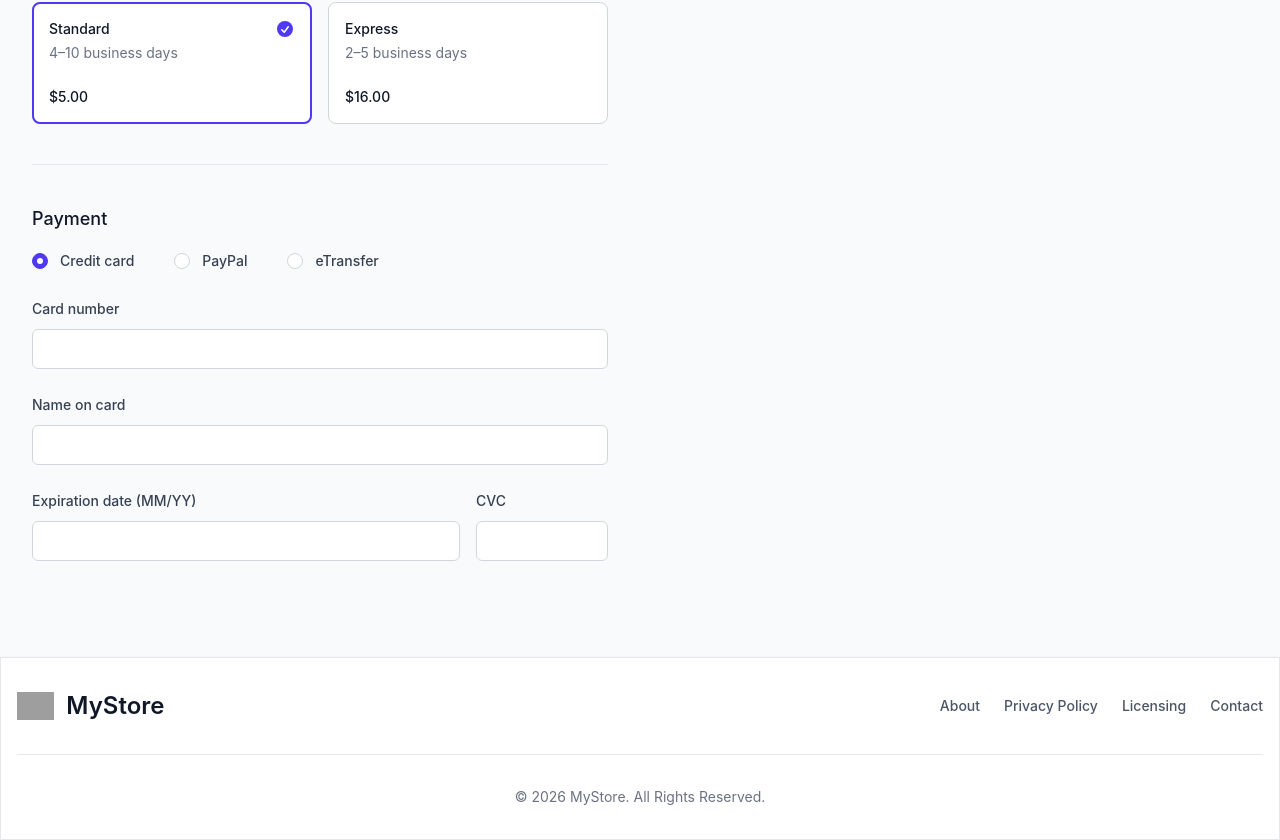
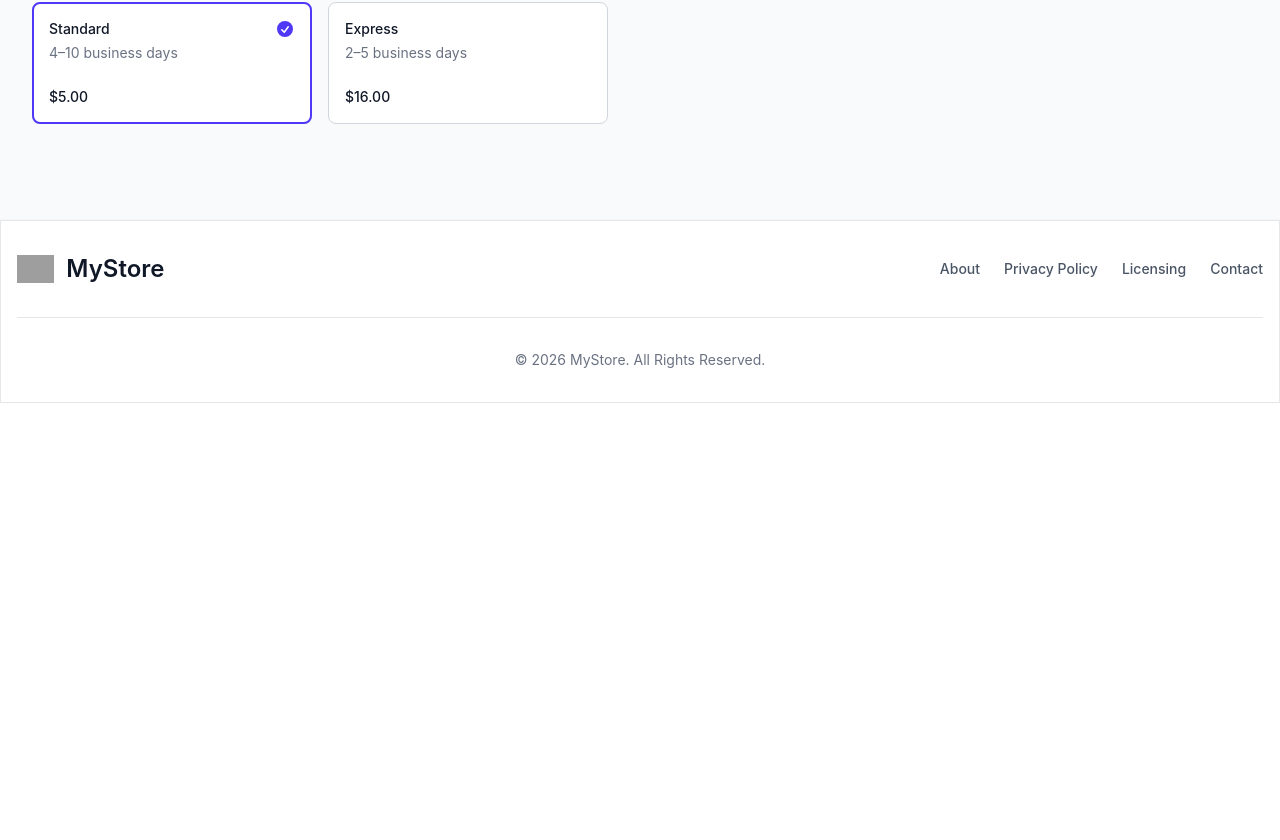
Before and after one commit to ManashSwain/myecommerce, a React (Vite) app in the folder client/: page /checkout in a window 1280 px wide. Shown: the part 1181-2021 px from the top of the page. After the commit the page ends 1584 px from the top, so only its background shows below. Built offline with nearby package versions, Linux system fonts and the light colour scheme; no server answers; grey boxes are pictures that could not be loaded.

Commit message:
Remove card information

```diff
--- a/client/src/components/Checkout.jsx
+++ b/client/src/components/Checkout.jsx
@@ -28,11 +28,7 @@ const deliveryMethods = [
   { id: 1, title: 'Standard', turnaround: '4–10 business days', price: '$5.00' },
   { id: 2, title: 'Express', turnaround: '2–5 business days', price: '$16.00' },
 ]
-const paymentMethods = [
-  { id: 'credit-card', title: 'Credit card' },
-  { id: 'paypal', title: 'PayPal' },
-  { id: 'etransfer', title: 'eTransfer' },
-]
+
 
 const Checkout = () => {
   return (
@@ -255,93 +251,6 @@ const Checkout = () => {
                 </div>
               </fieldset>
             </div>
-
-            {/* Payment */}
-            <div className="mt-10 border-t border-gray-200 pt-10">
-              <h2 className="text-lg font-medium text-gray-900">Payment</h2>
-
-              <fieldset className="mt-4">
-                <legend className="sr-only">Payment type</legend>
-                <div className="space-y-4 sm:flex sm:items-center sm:space-y-0 sm:space-x-10">
-                  {paymentMethods.map((paymentMethod, paymentMethodIdx) => (
-                    <div key={paymentMethod.id} className="flex items-center">
-                      <input
-                        defaultChecked={paymentMethodIdx === 0}
-                        id={paymentMethod.id}
-                        name="payment-type"
-                        type="radio"
-                        className="relative size-4 appearance-none rounded-full border border-gray-300 bg-white before:absolute before:inset-1 before:rounded-full before:bg-white not-checked:before:hidden checked:border-indigo-600 checked:bg-indigo-600 focus-visible:outline-2 focus-visible:outline-offset-2 focus-visible:outline-indigo-600 disabled:border-gray-300 disabled:bg-gray-100 disabled:before:bg-gray-400 forced-colors:appearance-auto forced-colors:before:hidden"
-                      />
-                      <label htmlFor={paymentMethod.id} className="ml-3 block text-sm/6 font-medium text-gray-700">
-                        {paymentMethod.title}
-                      </label>
-                    </div>
-                  ))}
-                </div>
-              </fieldset>
-
-              <div className="mt-6 grid grid-cols-4 gap-x-4 gap-y-6">
-                <div className="col-span-4">
-                  <label htmlFor="card-number" className="block text-sm/6 font-medium text-gray-700">
-                    Card number
-                  </label>
-                  <div className="mt-2">
-                    <input
-                      id="card-number"
-                      name="card-number"
-                      type="text"
-                      autoComplete="cc-number"
-                      className="block w-full rounded-md bg-white px-3 py-2 text-base text-gray-900 outline-1 -outline-offset-1 outline-gray-300 placeholder:text-gray-400 focus:outline-2 focus:-outline-offset-2 focus:outline-indigo-600 sm:text-sm/6"
-                    />
-                  </div>
-                </div>
-
-                <div className="col-span-4">
-                  <label htmlFor="name-on-card" className="block text-sm/6 font-medium text-gray-700">
-                    Name on card
-                  </label>
-                  <div className="mt-2">
-                    <input
-                      id="name-on-card"
-                      name="name-on-card"
-                      type="text"
-                      autoComplete="cc-name"
-                      className="block w-full rounded-md bg-white px-3 py-2 text-base text-gray-900 outline-1 -outline-offset-1 outline-gray-300 placeholder:text-gray-400 focus:outline-2 focus:-outline-offset-2 focus:outline-indigo-600 sm:text-sm/6"
-                    />
-                  </div>
-                </div>
-
-                <div className="col-span-3">
-                  <label htmlFor="expiration-date" className="block text-sm/6 font-medium text-gray-700">
-                    Expiration date (MM/YY)
-                  </label>
-                  <div className="mt-2">
-                    <input
-                      id="expiration-date"
-                      name="expiration-date"
-                      type="text"
-                      autoComplete="cc-exp"
-                      className="block w-full rounded-md bg-white px-3 py-2 text-base text-gray-900 outline-1 -outline-offset-1 outline-gray-300 placeholder:text-gray-400 focus:outline-2 focus:-outline-offset-2 focus:outline-indigo-600 sm:text-sm/6"
-                    />
-                  </div>
-                </div>
-
-                <div>
-                  <label htmlFor="cvc" className="block text-sm/6 font-medium text-gray-700">
-                    CVC
-                  </label>
-                  <div className="mt-2">
-                    <input
-                      id="cvc"
-                      name="cvc"
-                      type="text"
-                      autoComplete="csc"
-                      className="block w-full rounded-md bg-white px-3 py-2 text-base text-gray-900 outline-1 -outline-offset-1 outline-gray-300 placeholder:text-gray-400 focus:outline-2 focus:-outline-offset-2 focus:outline-indigo-600 sm:text-sm/6"
-                    />
-                  </div>
-                </div>
-              </div>
-            </div>
           </div>
 
           {/* Order summary */}
```
